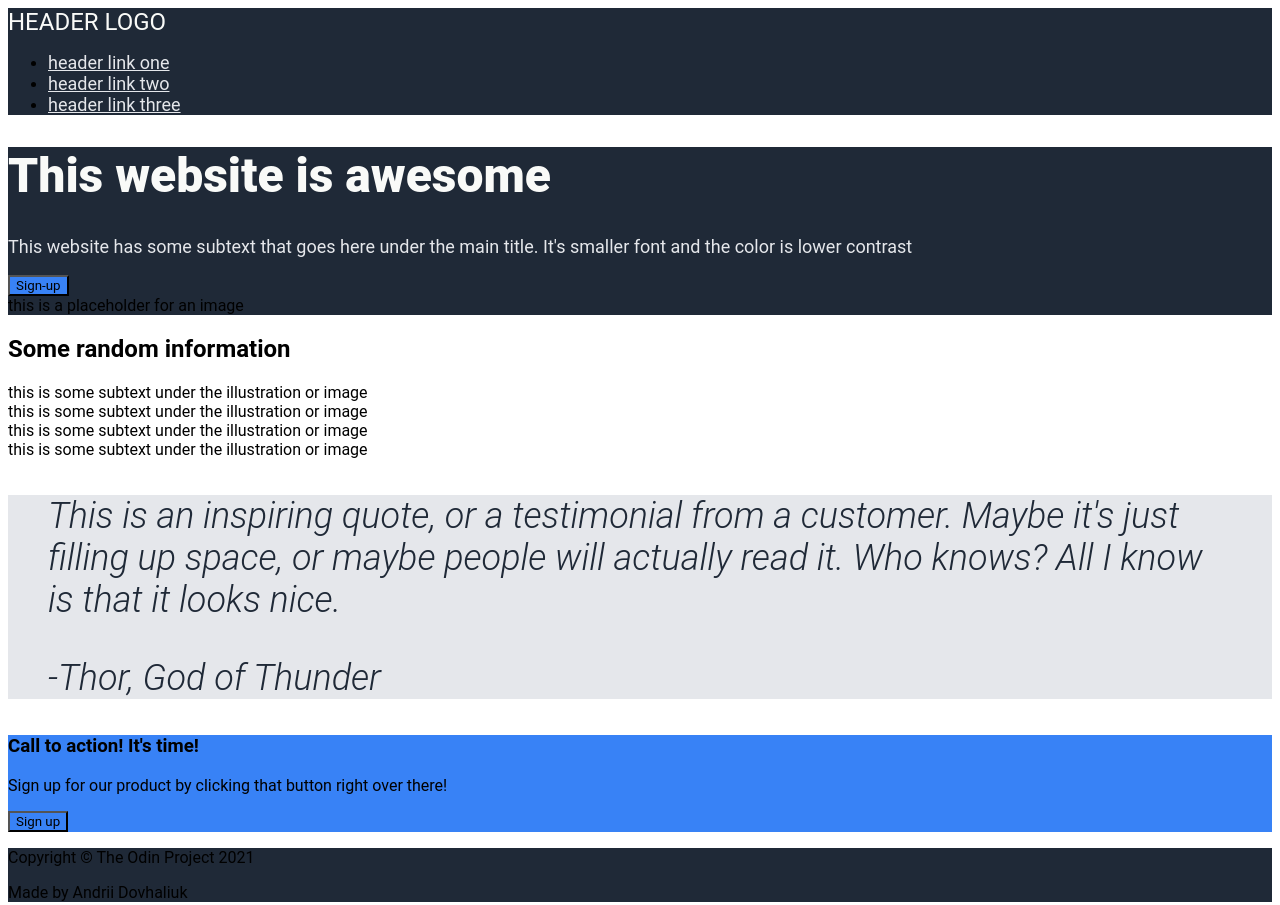
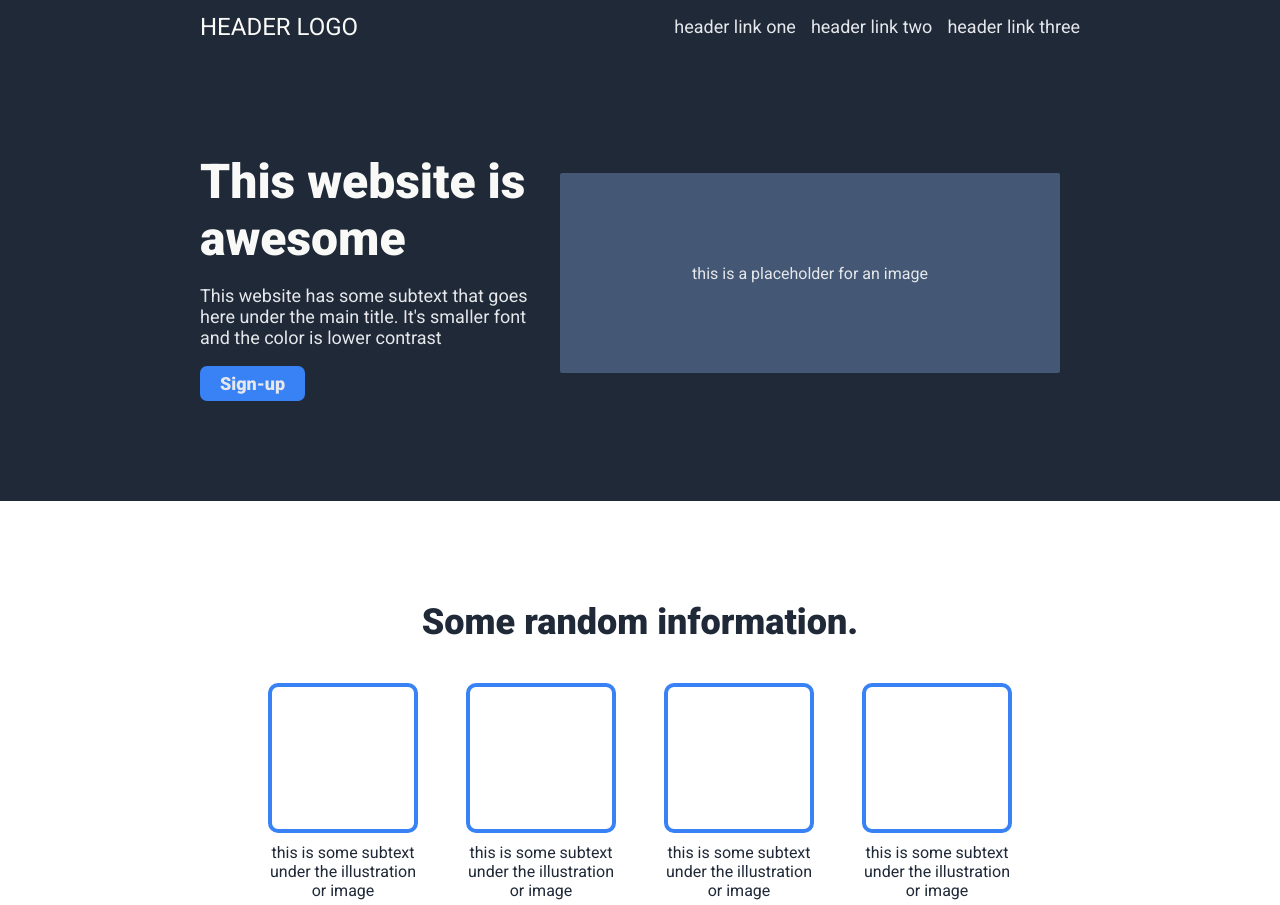
Before and after one commit to Andy-AD/Landing-page, a plain HTML site: page index.html in a window 1280 px wide. Shown: the top 905 px of the page. Drawn offline with Linux system fonts and the light colour scheme.

Commit message:
Update index.html and style.css to ger as close to targer as possible

```diff
--- a/index.html
+++ b/index.html
@@ -6,6 +6,11 @@
     <meta http-equiv="X-UA-Compatible" content="IE=edge">
     <meta name="viewport" content="width=device-width, initial-scale=1.0">
     <link rel="stylesheet" href="style.css">
+    <link rel="preconnect" href="https://fonts.googleapis.com">
+    <link rel="preconnect" href="https://fonts.gstatic.com" crossorigin>
+    <link href="https://fonts.googleapis.com/css2?family=Roboto:ital,wght@0,400;0,900;1,300&display=swap"
+        rel="stylesheet">
+
     <title>Landing page</title>
 </head>
 
@@ -35,7 +40,7 @@
             </div>
         </div>
         <div class="information">
-            <h2>Some random information</h2>
+            <h2>Some random information.</h2>
             <div class="information-container">
                 <div class="small-container">
                     <div class="image"></div>
@@ -69,8 +74,8 @@
                 <div class="sign-up-text">
                     <h3>Call to action! It's time!</h3>
                     <p>Sign up for our product by clicking that button right over there!</p>
-                    <button type="button">Sign up</button>
                 </div>
+                <button type="button">Sign up</button>
             </div>
         </div>
     </div>
--- a/style.css
+++ b/style.css
@@ -1,6 +1,42 @@
 * {
     font-family: 'Roboto', sans-serif;
     box-sizing: border-box;
+}
+
+body {
+    display: flex;
+    flex-direction: column;
+    margin: 0;
+}
+
+.header {
+    display: flex;
+    justify-content: space-between;
+    align-items: center;
+    margin: 0;
+    padding: 0 200px;
+}
+
+.body {
+    padding: 0;
+}
+
+.description-text button {
+    border: none;
+}
+
+.description, .information, .quote, .sign-up {
+    padding: 100px 200px;
+}
+
+.links ul {
+    display: flex;
+    gap: 15px;
+    list-style: none;
+}
+
+.links a {
+    text-decoration: none;
 }
 
 .header, .description, .footer {
@@ -11,6 +47,28 @@
     font-size: 24px;
 }
 
+.description {
+    display: flex;
+    justify-content: center;
+}
+
+.description-text {
+    flex-grow: 1;
+}
+
+.main-image {
+    display: flex;
+    justify-content: center;
+    align-items: center;
+    flex: 0 0 auto;
+    height: 200px;
+    width: 500px;
+    background-color: #445875;
+    color: #E5E7EB;
+    border-radius: 2px;
+    margin: 20px;
+}
+
 .description-text h1, .header-logo {
     color: #F9FAF8;
 }
@@ -18,21 +76,117 @@
 .description-text h1 {
     font-size: 48px;
     font-weight: 900;
+    margin: 0;
 }
 
-.description-text p, .links a {
+.description-text p, .links a, .footer p, button {
     font-size: 18px;
     color: #E5E7EB;
 }
 
+.information {
+    display: flex;
+    flex-direction: column;
+    align-items: center;
+    justify-content: flex-start;
+    color: #1F2937;
+}
+
+.information h2 {
+    font-size: 36px;
+    margin-top: 0;
+}
+
+.information-container {
+    display: flex;
+    gap: 48px;
+}
+
+.small-container {
+    display: flex;
+    flex-direction: column;
+    width: 150px;
+    justify-content: center;
+    align-items: center;
+}
+
+.image {
+    border-radius: 10px;
+    border: #3882F6 4px solid;
+    width: 150px;
+    height: 150px;
+    margin: 10px 0;
+}
+
+.image-text {
+    text-align: center;
+    color: #1F2937;
+}
+
 .quote {
     background-color: #E5E7EB;
+    color: #1F2937;
+}
+
+.blockquote {
+    padding:  0 100px;
+}
+
+.blockquote-text {
     font-size: 36px;
     font-style: italic;
     font-weight: 300;
-    color: #1F2937;
+}
+
+.blockquote-text-credit {
+    text-align: end;
+    font-size: 25px;
+    font-weight: bold;
+
 }
 
 button, .call-to-action {
     background-color: #3882F6;
 }
+
+button {
+    padding: 7px 20px;
+    border-radius: 7px;
+    font-weight: 900;
+}
+
+.call-to-action {
+    display: flex;
+    justify-content: space-around;
+    align-items: center;
+    color: #F9FAF8;
+    padding: 50px 100px;
+    border-radius: 10px;
+}
+
+.call-to-action h3 {
+    font-size: 25px;
+    font-weight: bold;
+    margin: 0;
+}
+
+.call-to-action p {
+    font-size: 18px;
+    margin: 0;
+}
+
+.call-to-action button {
+    border: #F9FAF8 2px solid;
+}
+
+.footer {
+    display: flex;
+    flex-direction: column;
+    justify-content: center;
+    align-items: center;
+    padding: 20px;
+}
+
+.footer p {
+    margin: 10px;
+}
```
